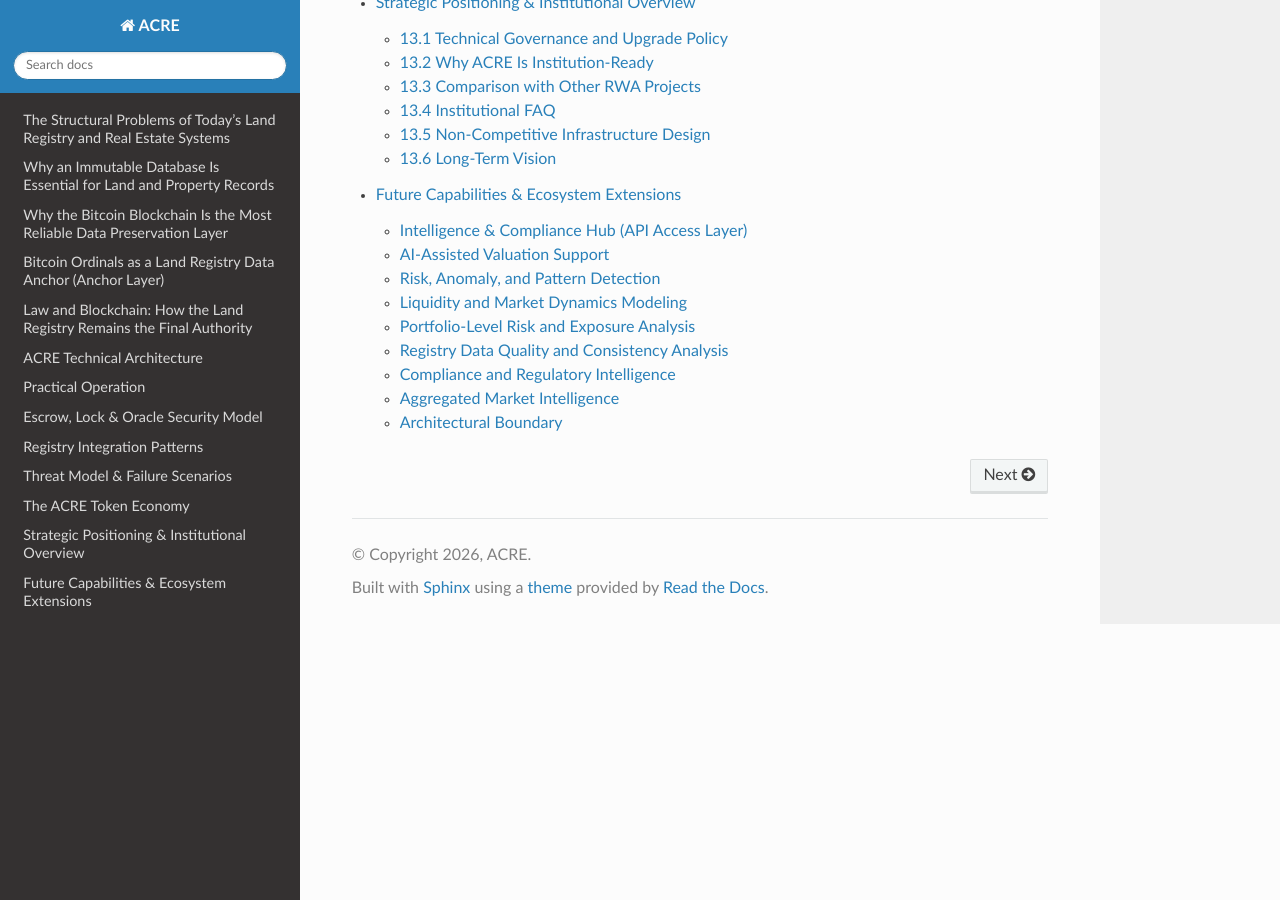
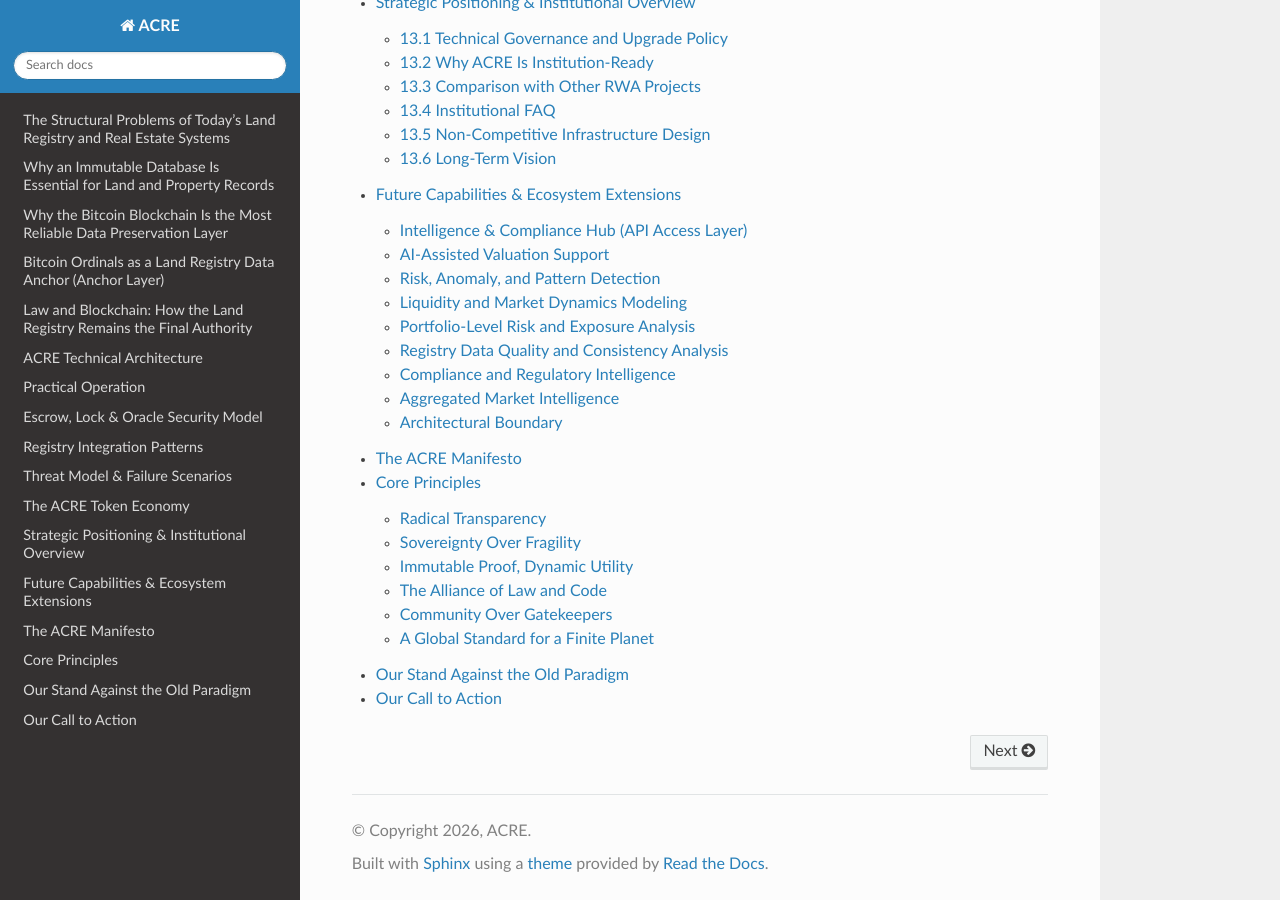
Before and after one commit to petershepherd/rtd-acre, a Sphinx documentation site: the page built from docs/source/index.rst, in a window 1280 px wide and 900 px high, scrolled down 4598 px. Built offline with Sphinx 7.4.7 and the Read the Docs theme 3.1.0, drawn with Linux system fonts in a browser that asks for light colours.

Commit message:
Add 'the-acre-manifesto' to index.rst

```diff
--- a/docs/source/index.rst
+++ b/docs/source/index.rst
@@ -113,3 +113,4 @@
    acre-token-economy
    strategic-positioning-and-institutional-overview
    future-capabilities-and-ecosystem-extensions
+   the-acre-manifesto
```
